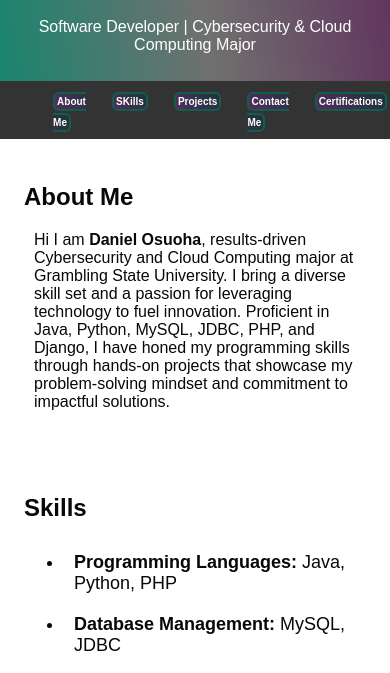
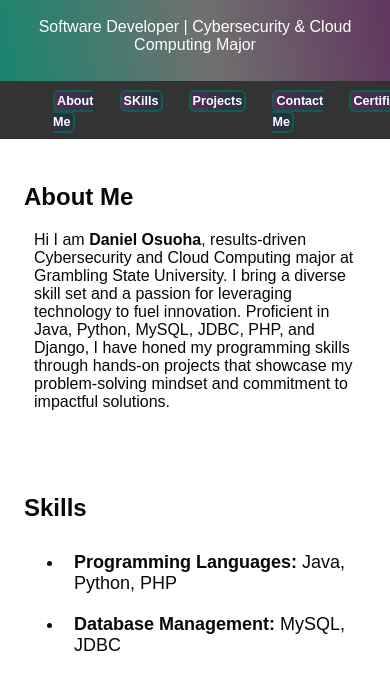
Before and after one commit to DanielOsuoha/myportfolio, a plain HTML site: page index.html in a window 390 px wide. Shown: the part 157-830 px from the top of the page. Drawn offline with Linux system fonts and the light colour scheme.

Commit message:
Fixed bug again

```diff
--- a/style.css
+++ b/style.css
@@ -264,7 +264,7 @@ li{
         text-decoration: none;
         color: #fff;
         font-weight: bold;
-        font-size: 10px;
+        font-size: 70%;
         padding:2px;
     }
     nav li {
```
